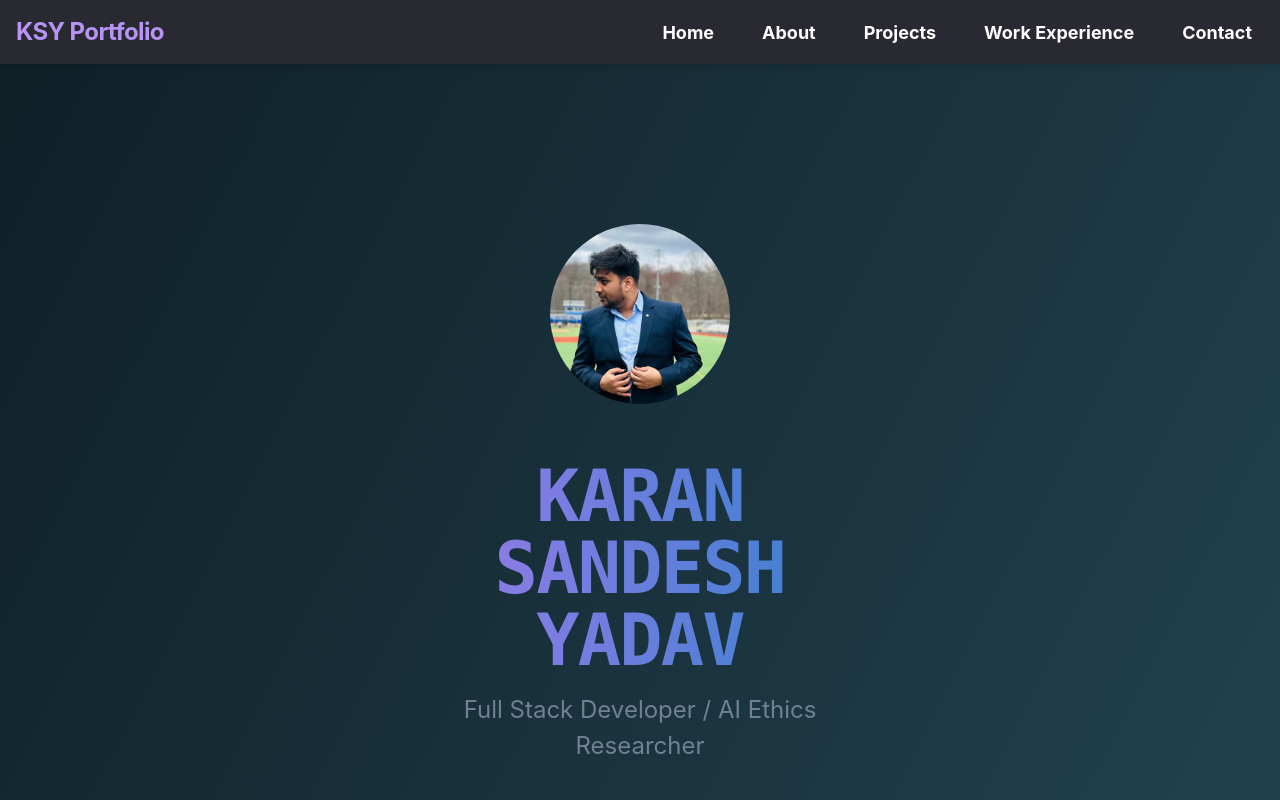
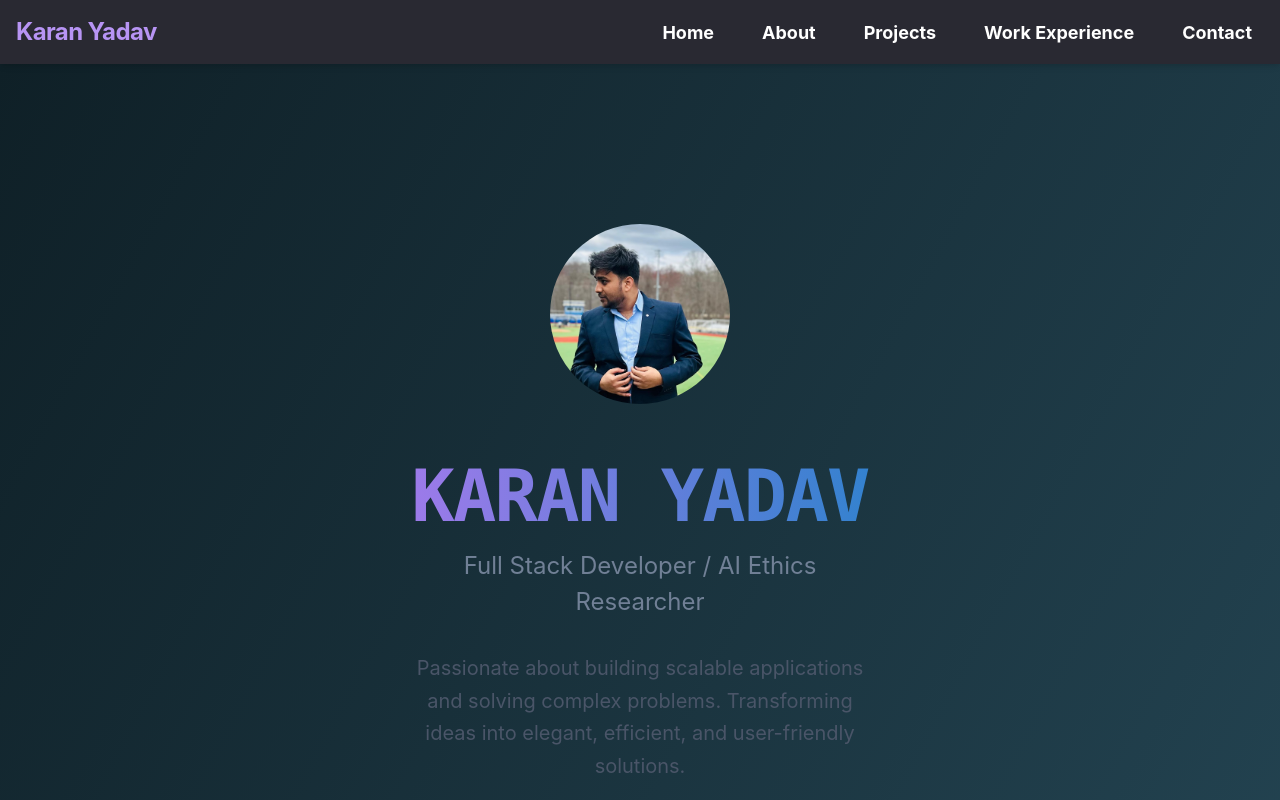
Before and after one commit to yadavkaran/portfolio, a React (Vite) app: page / in a window 1280 px wide. Shown: the top 800 px of the page. Built offline with nearby package versions, Linux system fonts and the light colour scheme.

Commit message:
CHanges for git 4

```diff
--- a/src/components/Navbar.tsx
+++ b/src/components/Navbar.tsx
@@ -48,7 +48,7 @@ export default function Navbar() {
           color="purple.300"
           letterSpacing="tight"
         >
-          KSY Portfolio
+          Karan Yadav
         </Text>
         <IconButton
           size={"md"}
--- a/src/pages/Home.tsx
+++ b/src/pages/Home.tsx
@@ -60,7 +60,7 @@ const Home = () => {
               bgGradient="linear(to-r, purple.400, blue.500)"
               bgClip="text"
             >
-              KARAN SANDESH YADAV
+              KARAN YADAV
             </Heading>
             <Text
               fontSize="2xl"
```
